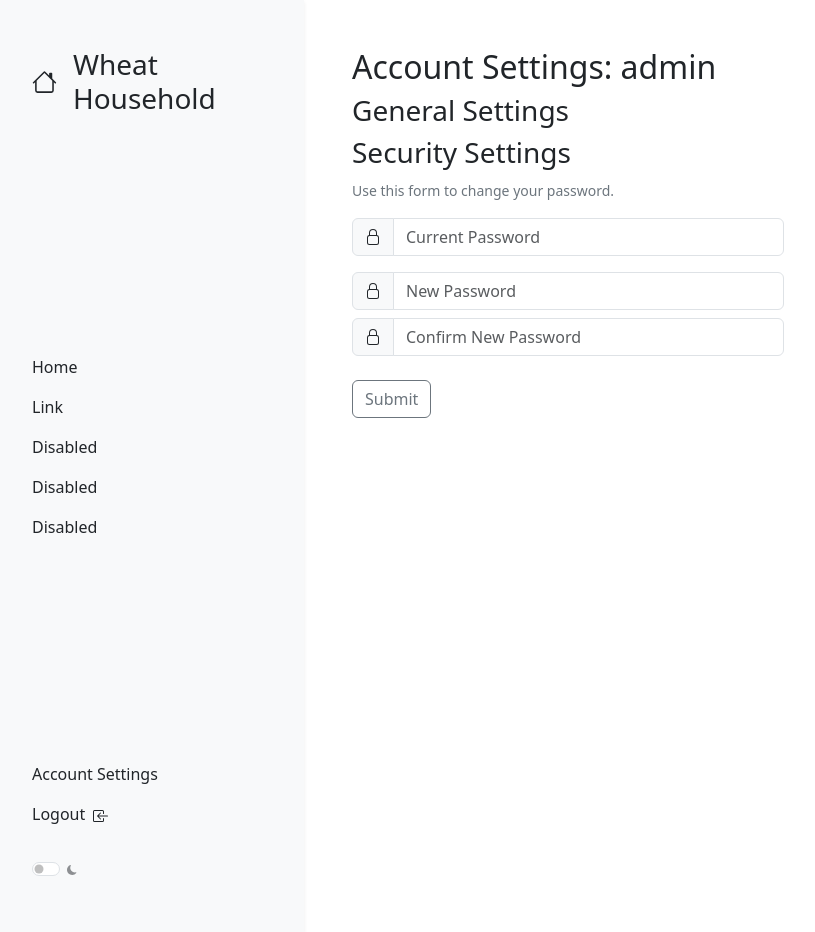
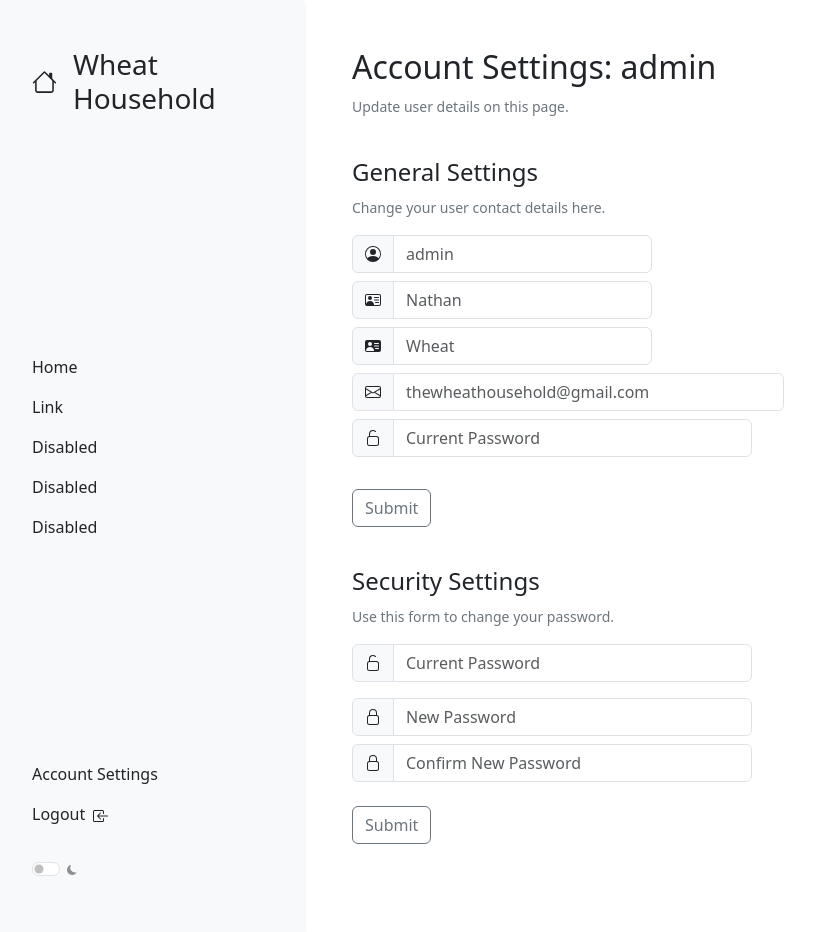
Before and after one commit to WiddleWabbit/flask-dashboard, a Flask app: page /account in a window 1280 px wide. Shown: the whole page, without its empty margins (16-831 px from the left). Run offline with Flask 3, Linux system fonts and the light colour scheme; a user stored in the database is signed in; some libraries are stand-ins or nearby versions.

Commit message:
Added form to update user contact details to account page.

```diff
--- a/app.py
+++ b/app.py
@@ -77,6 +77,8 @@ def login():
 @app.route("/account", methods=["GET", "POST"])
 @login_required
 def account():
+    user = Users.query.filter_by(username=current_user.username).first()
+    user_details = {'username':user.username, 'firstname': user.firstname, 'lastname': user.lastname, 'email':user.email}
     if request.method == "POST":
         # Change password form
         if request.args.get("form") == "change_password":
@@ -87,7 +89,6 @@ def account():
             if new_password != new_password_conf:
                 flash('Provided new passwords do not match!', 'danger')
                 return redirect(url_for("account"))
-            user = Users.query.filter_by(username=current_user.username).first()
             # Confirm password is correct
             if check_password_hash(user.password, current_password):
                 hashed_password = generate_password_hash(new_password, method="pbkdf2:sha256")
@@ -98,8 +99,37 @@ def account():
             else:
                 flash('Provided new passwords do not match!', 'danger')
                 return redirect(url_for("account"))
-        # elif request.args.get("form") == "nothing":
-    return render_template("account.html", username = current_user.username)
+        # Update user details form
+        elif request.args.get("form") == "update_details":
+            current_password = request.form.get("current_password_details")
+            username = request.form.get("username")
+            firstname = request.form.get("firstname")
+            lastname = request.form.get("lastname")
+            email = request.form.get("email")
+            # Confirm password correct
+            if check_password_hash(user.password, current_password):
+                if not username and not firstname and not lastname and not email:
+                    flash("No fields submitted to change.", 'danger')
+                    return redirect(url_for("account"))
+                if username:
+                    new_username = Users.query.filter_by(username=username).first()
+                    if new_username:
+                        flash('Unable to update. Username already exists.', 'danger')
+                        return redirect(url_for("account"))
+                    user.username = username
+                if firstname:
+                    user.firstname = firstname
+                if lastname:
+                    user.lastname = lastname
+                if email:
+                    user.email = email
+                db.session.commit()
+                flash("You've successfully updated your details.", 'success')
+                return redirect(url_for("account"))
+            else:
+                flash('Password entered is incorrect!', 'danger')
+                return redirect(url_for("account"))
+    return render_template("account.html", user = user_details)
 
 # Logout Route
 @app.route("/logout")
--- a/templates/account.html
+++ b/templates/account.html
@@ -6,29 +6,76 @@
 <div class="d-flex flex-column">
 
     <!-- Heading-->
-    <div class="col-sm-12 col-xs-12 col-xl-6 col-lg-8 col-md-10">
-        <h2>Account Settings: {{ username }}</h2>
+    <div class="col-sm-12 col-xs-12 col-xl-6 col-lg-8 col-md-10 mb-4">
+        <h2>Account Settings: {{ user.username }}</h2>
+        <p class="text-secondary"><small>Update user details on this page.</small></p>
     </div>
 
     <!-- General Settings Section-->
-    <div class="col-sm-12 col-xs-12 col-xl-6 col-lg-8 col-md-10">
-        <h3>General Settings</h3>
+    <div class="col-sm-12 col-xs-12 col-xl-6 col-lg-8 col-md-10 mb-4">
+        <h4>General Settings</h4>
+        <p class="text-secondary"><small>Change your user contact details here.</small></p>
+        <form action="/account?form=update_details" method="post">
+            <div class="input-group pb-2" style="max-width:300px">
+                <span class="input-group-text">
+                    <svg xmlns="http://www.w3.org/2000/svg" width="16" height="16" fill="currentColor" class="bi bi-person-circle" viewBox="0 0 16 16">
+                        <path d="M11 6a3 3 0 1 1-6 0 3 3 0 0 1 6 0"/>
+                        <path fill-rule="evenodd" d="M0 8a8 8 0 1 1 16 0A8 8 0 0 1 0 8m8-7a7 7 0 0 0-5.468 11.37C3.242 11.226 4.805 10 8 10s4.757 1.225 5.468 2.37A7 7 0 0 0 8 1"/>
+                    </svg>
+                </span>
+                <input class="form-control" type="text" name="username" placeholder="{{ user.username }}" />
+            </div>
+            <div class="input-group pb-2" style="max-width:300px">
+                <span class="input-group-text">
+                    <svg xmlns="http://www.w3.org/2000/svg" width="16" height="16" fill="currentColor" class="bi bi-person-vcard" viewBox="0 0 16 16">
+                        <path d="M5 8a2 2 0 1 0 0-4 2 2 0 0 0 0 4m4-2.5a.5.5 0 0 1 .5-.5h4a.5.5 0 0 1 0 1h-4a.5.5 0 0 1-.5-.5M9 8a.5.5 0 0 1 .5-.5h4a.5.5 0 0 1 0 1h-4A.5.5 0 0 1 9 8m1 2.5a.5.5 0 0 1 .5-.5h3a.5.5 0 0 1 0 1h-3a.5.5 0 0 1-.5-.5"/>
+                        <path d="M2 2a2 2 0 0 0-2 2v8a2 2 0 0 0 2 2h12a2 2 0 0 0 2-2V4a2 2 0 0 0-2-2zM1 4a1 1 0 0 1 1-1h12a1 1 0 0 1 1 1v8a1 1 0 0 1-1 1H8.96q.04-.245.04-.5C9 10.567 7.21 9 5 9c-2.086 0-3.8 1.398-3.984 3.181A1 1 0 0 1 1 12z"/>
+                    </svg>
+                </span>
+                <input class="form-control" type="text" name="firstname" placeholder="{{ user.firstname }}" />
+            </div>
+            <div class="input-group pb-2" style="max-width:300px">
+                <span class="input-group-text">
+                    <svg xmlns="http://www.w3.org/2000/svg" width="16" height="16" fill="currentColor" class="bi bi-person-vcard-fill" viewBox="0 0 16 16">
+                        <path d="M0 4a2 2 0 0 1 2-2h12a2 2 0 0 1 2 2v8a2 2 0 0 1-2 2H2a2 2 0 0 1-2-2zm9 1.5a.5.5 0 0 0 .5.5h4a.5.5 0 0 0 0-1h-4a.5.5 0 0 0-.5.5M9 8a.5.5 0 0 0 .5.5h4a.5.5 0 0 0 0-1h-4A.5.5 0 0 0 9 8m1 2.5a.5.5 0 0 0 .5.5h3a.5.5 0 0 0 0-1h-3a.5.5 0 0 0-.5.5m-1 2C9 10.567 7.21 9 5 9c-2.086 0-3.8 1.398-3.984 3.181A1 1 0 0 0 2 13h6.96q.04-.245.04-.5M7 6a2 2 0 1 0-4 0 2 2 0 0 0 4 0"/>
+                    </svg>
+                </span>
+                <input class="form-control" type="text" name="lastname" placeholder="{{ user.lastname }}" />
+            </div>
+            <div class="input-group pb-2" style="max-width:450px">
+                <span class="input-group-text">
+                    <svg xmlns="http://www.w3.org/2000/svg" width="16" height="16" fill="currentColor" class="bi bi-envelope" viewBox="0 0 16 16">
+                        <path d="M0 4a2 2 0 0 1 2-2h12a2 2 0 0 1 2 2v8a2 2 0 0 1-2 2H2a2 2 0 0 1-2-2zm2-1a1 1 0 0 0-1 1v.217l7 4.2 7-4.2V4a1 1 0 0 0-1-1zm13 2.383-4.708 2.825L15 11.105zm-.034 6.876-5.64-3.471L8 9.583l-1.326-.795-5.64 3.47A1 1 0 0 0 2 13h12a1 1 0 0 0 .966-.741M1 11.105l4.708-2.897L1 5.383z"/>
+                    </svg>
+                </span>
+                <input class="form-control" type="text" name="email" placeholder="{{ user.email }}" />
+            </div>
+            <div class="input-group pb-3" style="max-width:400px">
+                <span class="input-group-text">
+                    <svg xmlns="http://www.w3.org/2000/svg" width="16" height="16" fill="currentColor" class="bi bi-unlock2" viewBox="0 0 16 16">
+                        <path fill-rule="evenodd" d="M8 0c1.07 0 2.041.42 2.759 1.104l.14.14.062.08a.5.5 0 0 1-.71.675l-.076-.066-.216-.205A3 3 0 0 0 5 4v2h6.5A2.5 2.5 0 0 1 14 8.5v5a2.5 2.5 0 0 1-2.5 2.5h-7A2.5 2.5 0 0 1 2 13.5v-5a2.5 2.5 0 0 1 2-2.45V4a4 4 0 0 1 4-4M4.5 7A1.5 1.5 0 0 0 3 8.5v5A1.5 1.5 0 0 0 4.5 15h7a1.5 1.5 0 0 0 1.5-1.5v-5A1.5 1.5 0 0 0 11.5 7z"/>
+                    </svg>
+                </span>
+                <input class="form-control" type="password" name="current_password_details" placeholder="Current Password" required />
+            </div>
+            <button class="my-3 btn btn-outline-secondary d-block" type="submit">Submit</button>
+        </form>
     </div>
 
     <!-- Security Settings Section-->
-    <div class="col-sm-12 col-xs-12 col-xl-6 col-lg-8 col-md-10">
-        <h3>Security Settings</h3>
+    <div class="col-sm-12 col-xs-12 col-xl-6 col-lg-8 col-md-10 mb-4">
+        <h4>Security Settings</h4>
         <p class="text-secondary"><small>Use this form to change your password.</small></p>
-        <form class="mx-auto" action="/account?form=change_password" method="post">
-            <div class="input-group pb-3">
+        <form action="/account?form=change_password" method="post">
+            <div class="input-group pb-3" style="max-width:400px">
                 <span class="input-group-text">
-                    <svg xmlns="http://www.w3.org/2000/svg" width="16" height="16" fill="currentColor" class="bi bi-lock" viewBox="0 0 16 16">
-                    <path fill-rule="evenodd" d="M8 0a4 4 0 0 1 4 4v2.05a2.5 2.5 0 0 1 2 2.45v5a2.5 2.5 0 0 1-2.5 2.5h-7A2.5 2.5 0 0 1 2 13.5v-5a2.5 2.5 0 0 1 2-2.45V4a4 4 0 0 1 4-4M4.5 7A1.5 1.5 0 0 0 3 8.5v5A1.5 1.5 0 0 0 4.5 15h7a1.5 1.5 0 0 0 1.5-1.5v-5A1.5 1.5 0 0 0 11.5 7zM8 1a3 3 0 0 0-3 3v2h6V4a3 3 0 0 0-3-3"/>
+                    <svg xmlns="http://www.w3.org/2000/svg" width="16" height="16" fill="currentColor" class="bi bi-unlock2" viewBox="0 0 16 16">
+                        <path fill-rule="evenodd" d="M8 0c1.07 0 2.041.42 2.759 1.104l.14.14.062.08a.5.5 0 0 1-.71.675l-.076-.066-.216-.205A3 3 0 0 0 5 4v2h6.5A2.5 2.5 0 0 1 14 8.5v5a2.5 2.5 0 0 1-2.5 2.5h-7A2.5 2.5 0 0 1 2 13.5v-5a2.5 2.5 0 0 1 2-2.45V4a4 4 0 0 1 4-4M4.5 7A1.5 1.5 0 0 0 3 8.5v5A1.5 1.5 0 0 0 4.5 15h7a1.5 1.5 0 0 0 1.5-1.5v-5A1.5 1.5 0 0 0 11.5 7z"/>
                     </svg>
                 </span>
                 <input class="form-control" type="password" name="current_password" placeholder="Current Password" required />
             </div>
-            <div class="input-group pb-2">
+            <div class="input-group pb-2" style="max-width:400px">
                 <span class="input-group-text">
                     <svg xmlns="http://www.w3.org/2000/svg" width="16" height="16" fill="currentColor" class="bi bi-lock" viewBox="0 0 16 16">
                     <path fill-rule="evenodd" d="M8 0a4 4 0 0 1 4 4v2.05a2.5 2.5 0 0 1 2 2.45v5a2.5 2.5 0 0 1-2.5 2.5h-7A2.5 2.5 0 0 1 2 13.5v-5a2.5 2.5 0 0 1 2-2.45V4a4 4 0 0 1 4-4M4.5 7A1.5 1.5 0 0 0 3 8.5v5A1.5 1.5 0 0 0 4.5 15h7a1.5 1.5 0 0 0 1.5-1.5v-5A1.5 1.5 0 0 0 11.5 7zM8 1a3 3 0 0 0-3 3v2h6V4a3 3 0 0 0-3-3"/>
@@ -36,7 +83,7 @@
                 </span>
                 <input class="form-control" type="password" name="new_password" placeholder="New Password" required />
             </div>
-            <div class="input-group pb-2">
+            <div class="input-group pb-2" style="max-width:400px">
                 <span class="input-group-text">
                     <svg xmlns="http://www.w3.org/2000/svg" width="16" height="16" fill="currentColor" class="bi bi-lock" viewBox="0 0 16 16">
                     <path fill-rule="evenodd" d="M8 0a4 4 0 0 1 4 4v2.05a2.5 2.5 0 0 1 2 2.45v5a2.5 2.5 0 0 1-2.5 2.5h-7A2.5 2.5 0 0 1 2 13.5v-5a2.5 2.5 0 0 1 2-2.45V4a4 4 0 0 1 4-4M4.5 7A1.5 1.5 0 0 0 3 8.5v5A1.5 1.5 0 0 0 4.5 15h7a1.5 1.5 0 0 0 1.5-1.5v-5A1.5 1.5 0 0 0 11.5 7zM8 1a3 3 0 0 0-3 3v2h6V4a3 3 0 0 0-3-3"/>
--- a/templates/page.html
+++ b/templates/page.html
@@ -124,7 +124,7 @@
             </div>
 
             <!--Main Content-->
-            <div id="content" class="col-xl-9 col-md-8 col-xs-12 p-5">
+            <div id="content" class="col-xl-9 col-md-8 col-xs-12 p-5 vh-100 overflow-scroll">
                 <div class="">
                     {% with messages = get_flashed_messages(with_categories=true) %}
                         {% if messages %}
```
Also changed, not shown: instance/db.sqlite.
